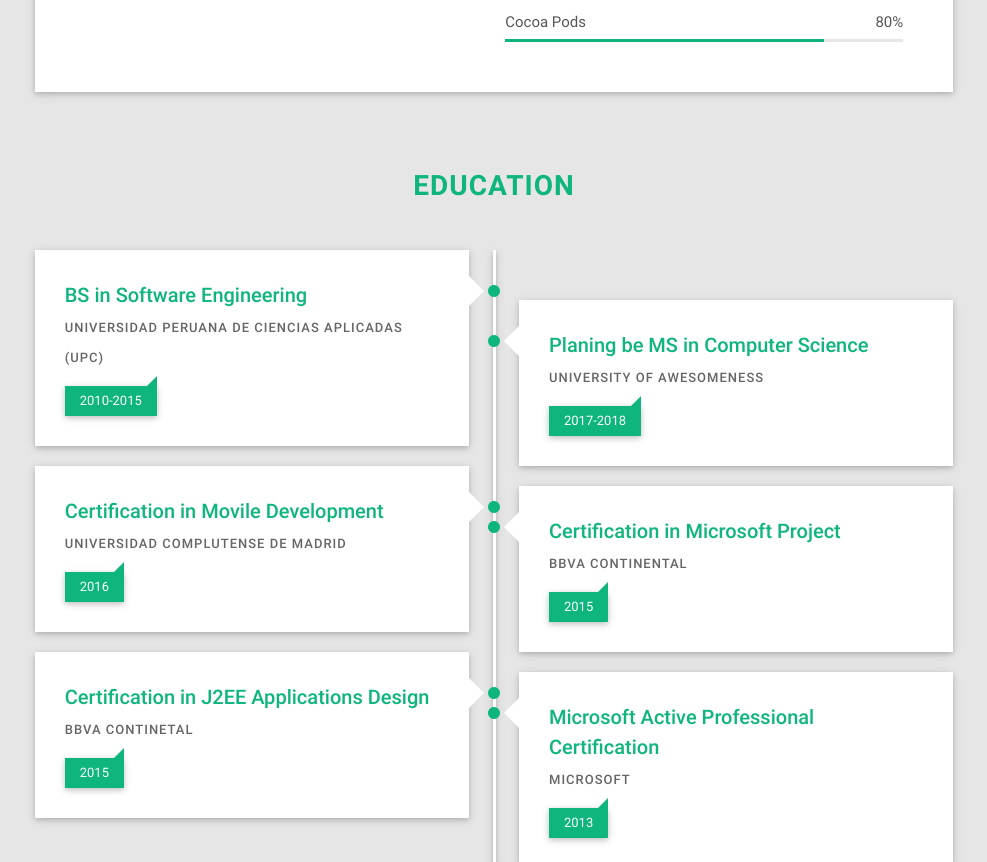
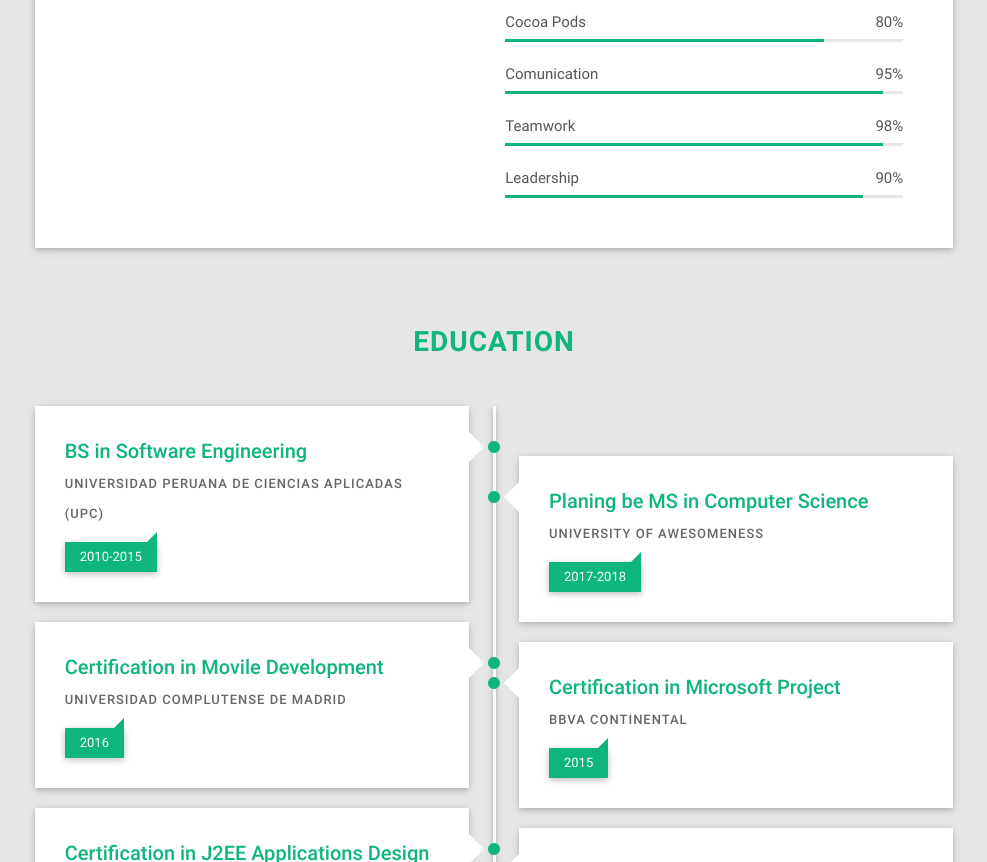
Before and after one commit to piero9212/piero9212.github.io, a plain HTML site: page index.html in a window 1280 px wide. Shown: the part 1111-1973 px from the top of the page, without its empty margins (146-1133 px from the left). Drawn offline with Linux system fonts and the light colour scheme; some packages are replaced by stand-ins of ours; a script that the page names is missing.

Commit message:
updating skills

```diff
--- a/index.html
+++ b/index.html
@@ -156,6 +156,7 @@
 								I'm not afraid of failure or of making some mistake, I try to learn from it.
 								I'm always persevering and especially when I have to learn something new or focus on some objective,
 								I like to contribute and influence positively to others and I have a great capacity to communicate fluently.
+									<!-- TODO: NEED MORE TEXT -->
 							</p>
 						</div>
 						<div class="col l6 m6 s12 skill-data pdr-0">
@@ -231,7 +232,35 @@
 									<span data-percent="80"></span>
 								</div>
 							</div>
+							<!-- Comunication Skill -->
+							<div class="progress-bar-wrapper">
+								<p class="progress-text">Comunication
+									<span>95%</span>
+								</p>
+								<div class="progress-bar">
+									<span data-percent="95"></span>
+								</div>
+							</div>
+							<!-- Teamwork Skill -->
+							<div class="progress-bar-wrapper">
+								<p class="progress-text">Teamwork
+									<span>98%</span>
+								</p>
+								<div class="progress-bar">
+									<span data-percent="95"></span>
+								</div>
+							</div>
+								<!-- Leadership Skill -->
+							<div class="progress-bar-wrapper">
+								<p class="progress-text">Leadership
+									<span>90%</span>
+								</p>
+								<div class="progress-bar">
+									<span data-percent="90"></span>
+								</div>
+							</div>
 						</div>
+					</div>
 						<!-- skill ends -->
 					</div>
 				</div>
```
